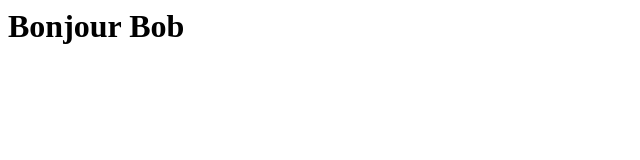
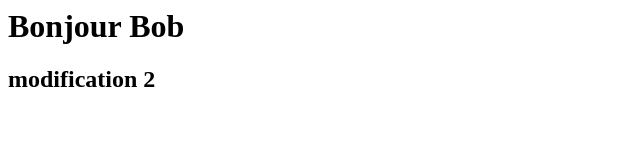
Before and after one commit to dardourMed987/ProjetFormation, a plain HTML site: page index.html in a window 1280 px wide. Shown: the whole page, without its empty margins (0-640 px from the left). Drawn offline with Linux system fonts and the light colour scheme.

Commit message:
un 2eme commit en locale

```diff
--- a/index.html
+++ b/index.html
@@ -1 +1,2 @@
 <h1>Bonjour Bob</h1>
+<h2>modification 2</h2>
```
